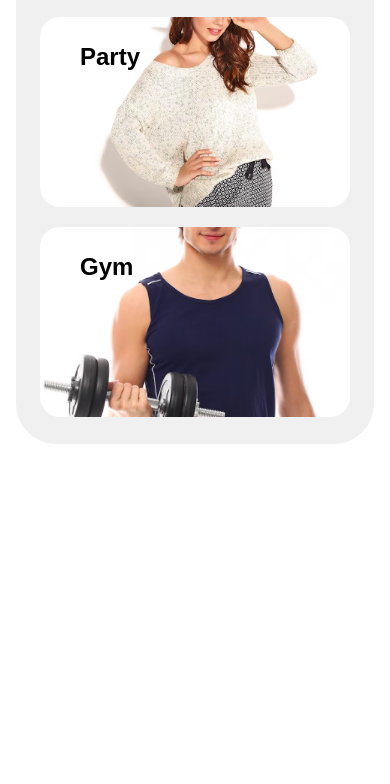
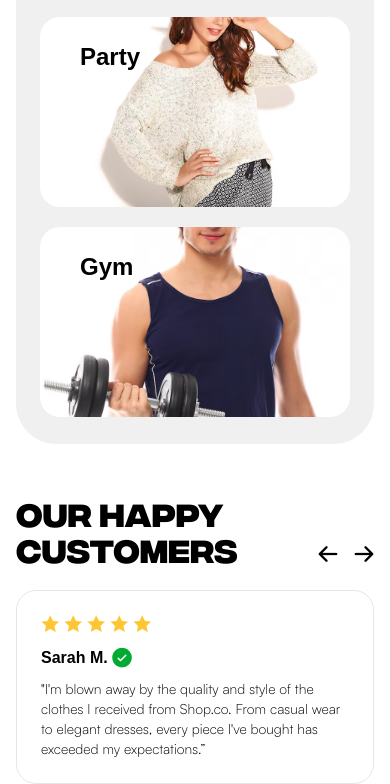
Before and after one commit to yashdpatel1712/html_training, a plain HTML site: page index.html in a window 390 px wide. Shown: the part 2696-3480 px from the top of the page. Before the commit the page ends 3140 px from the top, so only its background shows below. Drawn offline with Linux system fonts and the light colour scheme; a web font is replaced by a local one.

Commit message:
add customer review container

```diff
--- /dev/null
+++ b/css/cstReview.css
@@ -0,0 +1,111 @@
+ .review_header {
+    display: flex;
+    padding: 80px 0 40px 0;
+    align-items: center;
+    justify-content: space-between;
+ }
+
+ .review_title p{
+    text-align: start;
+    font-family: "Integral CF", sans-serif;
+    font-weight: 700;
+    font-size: 48px;
+    line-height: 57.6px;
+}
+
+.review_slider_button {
+    display: flex;
+    gap: 16px;
+    padding: 38.2px 0 0 0;
+}
+
+.cst_msg_containter {
+    gap: 20px;
+    display: flex;
+}
+
+.specific_cst_msg {
+    width: 400px;
+    height: 240px;
+    border: 1px solid rgba(0, 0, 0, 0.1);
+    border-radius: 20px;
+}
+
+.msg_data{
+    padding: 28px 32px 0 32px;
+}
+
+.cst_name_verified{
+    padding: 15px 0 12px;
+    display: flex;
+    gap: 6.25px;
+}
+
+.cst_name_verified .cst_name{
+    font-family: "Satoshi Bold", sans-serif;
+    font-weight: 700;
+    font-size: 20px;
+    line-height: 22px;
+}
+
+.cst_name_verified .cst_verified {
+    max-width: 19.5px;
+}
+
+.msg_data .cst_msg_review{
+    font-family: "Satoshi", sans-serif;
+    font-weight: 400;
+    font-size: 16px;
+    line-height: 22px;
+}
+
+
+@media only screen and (max-width: 786px) {
+
+    .review_title p{
+        font-size: 32px;
+        line-height: 36px;
+    }
+
+    .review_header {
+        display: flex;
+        padding: 50px 0 24px 0;
+        align-items: center;
+        justify-content: space-between;
+     }
+
+     .review_slider_button {
+        padding: 48px 0 0 0;
+     }
+
+     .cst_msg_block_2 , .cst_msg_block_3 {
+        display: none;
+     }
+
+     .specific_cst_msg {
+        width: auto;
+        height: auto;
+        /* max-height: 200px; */
+     }
+
+     .msg_data{
+        padding: 24px ;
+    }
+
+    .cst_name_verified {
+        padding: 12px 0 8px;
+        gap: 4px;
+    }
+
+    .cst_name_verified .cst_name{
+        font-size: 16px;
+        line-height: 22px;
+    }
+
+    .msg_data .cst_msg_review{
+        font-size: 14px;
+        line-height: 20px;
+    }
+
+
+}
--- a/css/dressStyle.css
+++ b/css/dressStyle.css
@@ -81,7 +81,7 @@ border-radius: 20px;
 
 @media only screen and (max-width: 786px) {
     .dress_style_container .dress_style_title p{
-        padding: 40px 50px 28px;
+        padding: 40px 50px 8px;
         font-size: 32px;
         line-height: 36px;
 
@@ -90,11 +90,14 @@ border-radius: 20px;
     .casual_formal_img, .party_gym_img{
         flex-direction: column;
         align-items: center;
+        padding: 20px 24px;
     }
 
     .casual_formal_img .casual_img img , .party_gym_img .gym_img img,
     .casual_formal_img .formal_img img, .party_gym_img .party_img img {
-        width: 310px;
+        /* max-width: 500px;
+        max-height: 190px; */
+        max-width: 310px;
         max-height: 190px;
     }
 
--- a/index.html
+++ b/index.html
@@ -7,6 +7,7 @@
   <link rel="stylesheet" href="css/style.css">
   <link rel="stylesheet" href="css/newArrivals.css">
   <link rel="stylesheet" href="css/dressStyle.css">
+  <link rel="stylesheet" href="css/cstReview.css">
   <link rel="stylesheet" href="https://cdnjs.cloudflare.com/ajax/libs/font-awesome/4.7.0/css/font-awesome.min.css">
   <!-- <link href="https://cdn.jsdelivr.net/npm/bootstrap@5.3.3/dist/css/bootstrap.min.css" rel="stylesheet"
   integrity="sha384-QWTKZyjpPEjISv5WaRU9OFeRpok6YctnYmDr5pNlyT2bRjXh0JMhjY6hW+ALEwIH" crossorigin="anonymous"> -->
@@ -47,12 +48,7 @@
     <div class="main_header">
       <div class="page_wrapper">
         <div class="header_block">
-          <!-- <label for="check" class="checkbtn">
-            <i class="fas fa-bars"></i>
-          </label> -->
           <div class="menu_bar">
-            <!-- <span>Main Menu</span> -->
-            <!-- <input type="checkbox" id="check"> -->
             <span class="checkbtn" id="menuBar"><i class="fa fa-bars" aria-hidden="true"></i></span>
 
           </div>
@@ -64,12 +60,6 @@
           <nav class="nav_bar">
             <ul class="main_ul">
               <li class="nav_bar_shop"><a href="#">Shop </a> <img src="img/down-arrow.png" alt="">
-
-                <!-- <div class="menu-content">
-                  <a class="links-hidden" href="#">Contact Us</a>
-                  <a class="links-hidden" href="#">Visit Us</a>
-                  <a class="links-hidden" href="#">About Us</a>
-                </div> -->
 
                 <ul class="dropdown_shop">
                   <li><a href="#" class="links-hidden">Men</a></li>
@@ -123,6 +113,8 @@
     </div>
   </header>
 
+
+
   <div class="banner_section">
     <div class="page_wrapper">
       <div class="data_section">
@@ -167,6 +159,8 @@
 
     </div>
   </div>
+
+  <!-- other big brand logo -->
   <div class="other_brand_logo">
     <div class="page_wrapper">
       <div class="brand_logo_img">
@@ -282,6 +276,8 @@
     </div>
   </div>
 </div>
+
+
 
 <div class="divider-line">
   <div class="page_wrapper">
@@ -424,6 +420,83 @@
 </div>
 
 
+<div class="review_container">
+  <div class="page_wrapper">
+    <div class="review_header">
+      <div class="review_title">
+        <p>OUR HAPPY CUSTOMERS</p>
+      </div>
+      <div class="review_slider_button">
+          <img src="img/slide_prev.png" alt="">
+          <img src="img/slide_next.png" alt="">
+      </div>
+    </div>
+    <div class="cst_msg_containter">
+      <div class="specific_cst_msg cst_msg_block_1">
+        <div class="msg_data">
+          <div class="cst_review">
+            <img src="img/star-full.png" alt="">
+            <img src="img/star-full.png" alt="">
+            <img src="img/star-full.png" alt="">
+            <img src="img/star-full.png" alt="">
+            <img src="img/star-full.png" alt="">
+          </div>
+          <div class="cst_name_verified">
+            <div class="cst_name">Sarah M.</div>
+            <div class="cst_verified"><img src="img/verified.png" alt=""></div>
+          </div>
+          <div class="cst_msg_review">
+            <p>"I'm blown away by the quality and style of the clothes I received from Shop.co.
+              From casual wear to elegant dresses, every piece I've bought has exceeded my expectations.”</p>
+          </div>
+        </div>
+      </div>
+
+      <div class="specific_cst_msg cst_msg_block_2">
+        <div class="msg_data">
+          <div class="cst_review">
+            <img src="img/star-full.png" alt="">
+            <img src="img/star-full.png" alt="">
+            <img src="img/star-full.png" alt="">
+            <img src="img/star-full.png" alt="">
+            <img src="img/star-full.png" alt="">
+          </div>
+          <div class="cst_name_verified">
+            <div class="cst_name">Alex K.</div>
+            <div class="cst_verified"><img src="img/verified.png" alt=""></div>
+          </div>
+          <div class="cst_msg_review">
+            <p>"Finding clothes that align with my personal style used to be a challenge until I discovered Shop.co.
+              The range of options they offer is truly remarkable, catering to a variety of tastes and occasions.”</p>
+          </div>
+        </div>
+      </div>
+
+      <div class="specific_cst_msg cst_msg_block_3">
+        <div class="msg_data">
+          <div class="cst_review">
+            <img src="img/star-full.png" alt="">
+            <img src="img/star-full.png" alt="">
+            <img src="img/star-full.png" alt="">
+            <img src="img/star-full.png" alt="">
+            <img src="img/star-full.png" alt="">
+          </div>
+          <div class="cst_name_verified">
+            <div class="cst_name">James L.</div>
+            <div class="cst_verified"><img src="img/verified.png" alt=""></div>
+          </div>
+          <div class="cst_msg_review">
+            <p>"As someone who's always on the lookout for unique fashion pieces, I'm thrilled to have stumbled upon Shop.co.
+              The selection of clothes is not only diverse but also on-point with the latest trends.”</p>
+          </div>
+        </div>
+      </div>
+    </div>
+  </div>
+</div>
+
+
+
   <script>
     document.addEventListener("DOMContentLoaded", function () {
       const menuBar = document.getElementById("menuBar");
```
Also changed, not shown: img/slide_next.png (added), img/slide_prev.png (added), img/verified.png (added).
